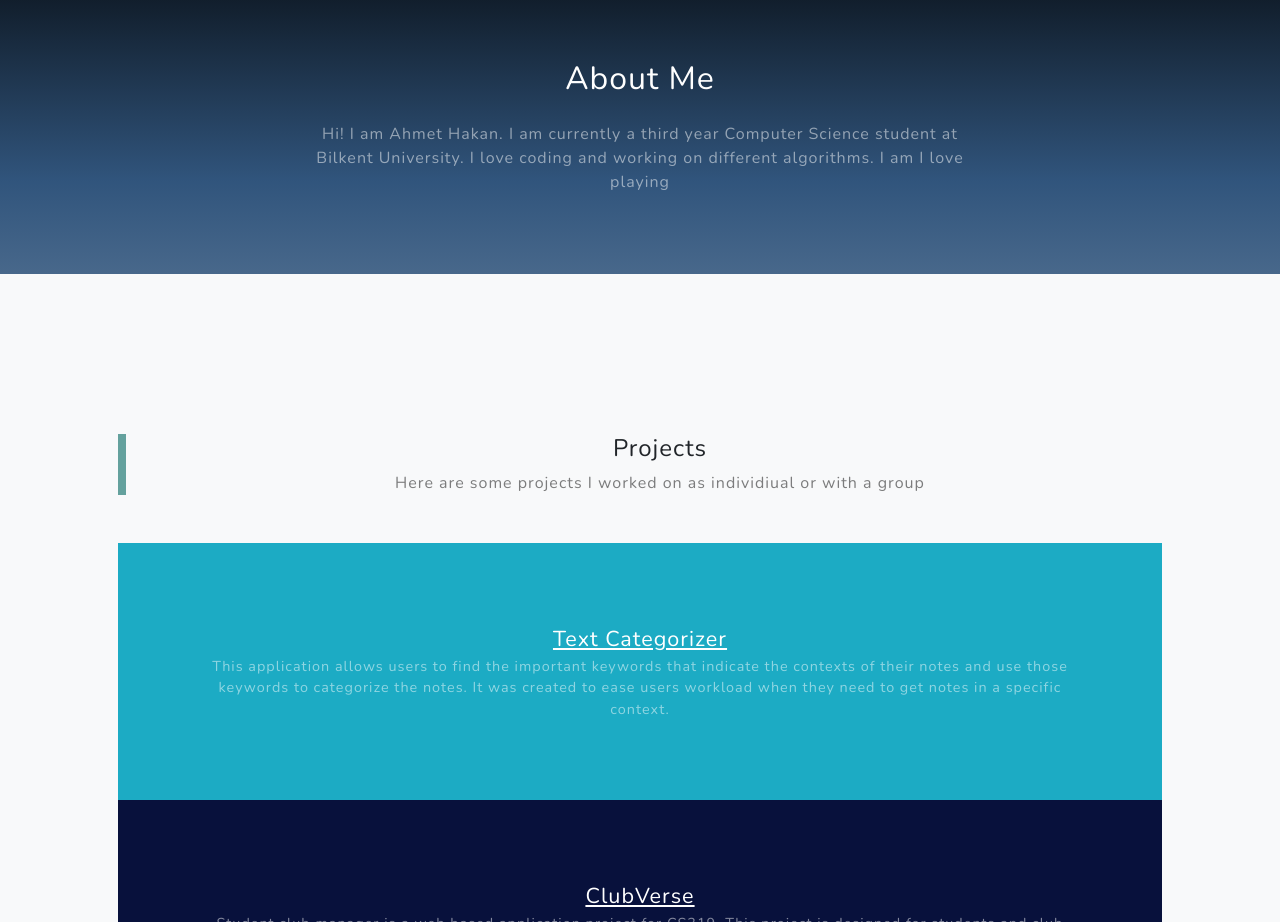
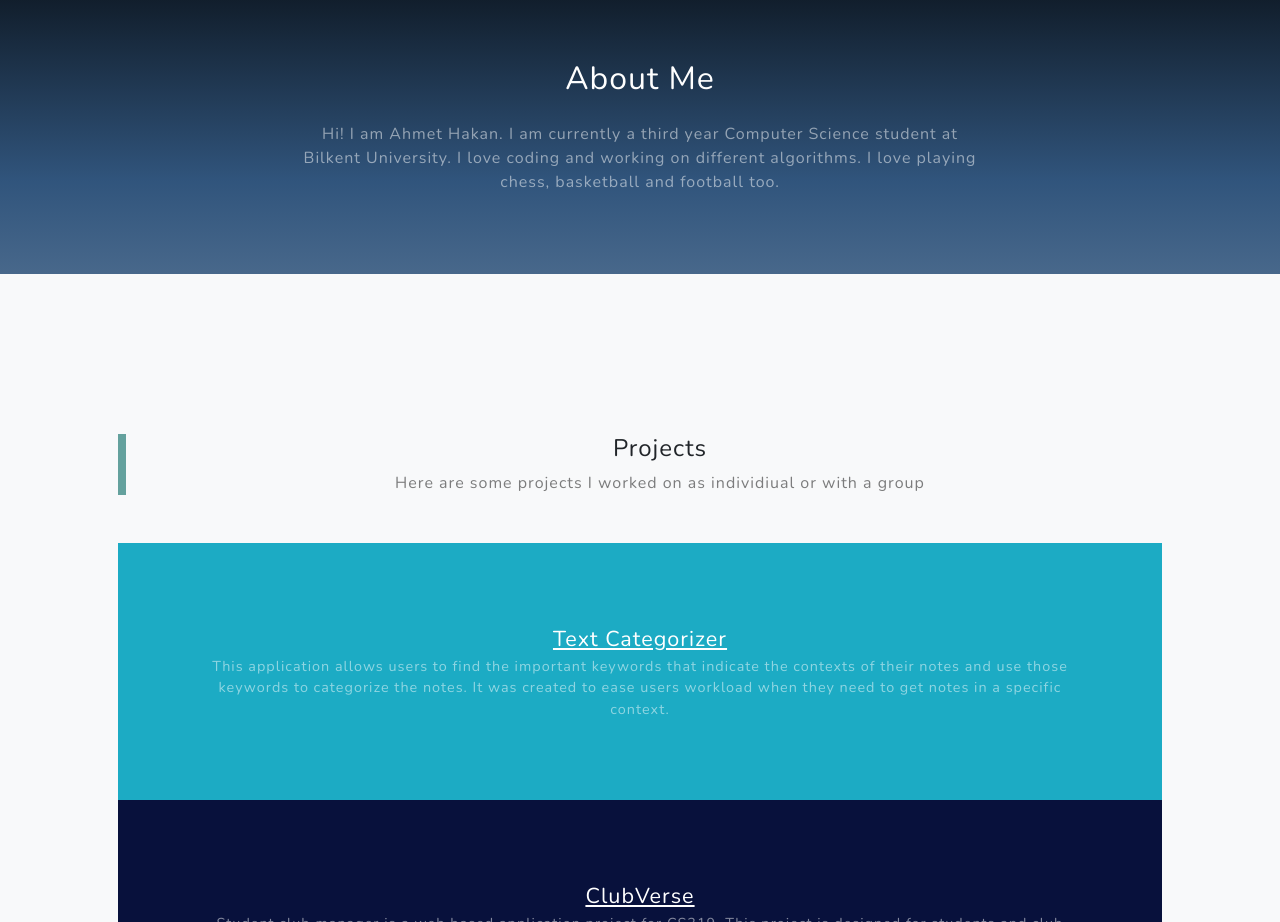
Before and after one commit to AhmetHakanYilmaz/AhmetHakanYilmaz.github.io, a website with bundled scripts: page index.html in a window 1280 px wide. Shown: the part 900-1822 px from the top of the page. Built offline with nearby package versions, Linux system fonts and the light colour scheme.

Commit message:
Update index.html

```diff
--- a/index.html
+++ b/index.html
@@ -51,7 +51,7 @@
         <div class="row gx-4 gx-lg-5 justify-content-center">
             <div class="col-lg-8">
                 <h2 class="text-white mb-4">About Me</h2>
-                <p class="text-white-50"> Hi! I am Ahmet Hakan. I am currently a third year Computer Science student at Bilkent University. I love coding and working on different algorithms. I am I love playing
+                <p class="text-white-50"> Hi! I am Ahmet Hakan. I am currently a third year Computer Science student at Bilkent University. I love coding and working on different algorithms. I love playing chess, basketball and football too.
                 </p>
             </div>
         </div>
```
